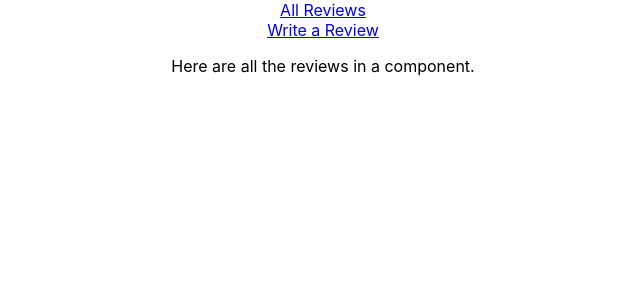
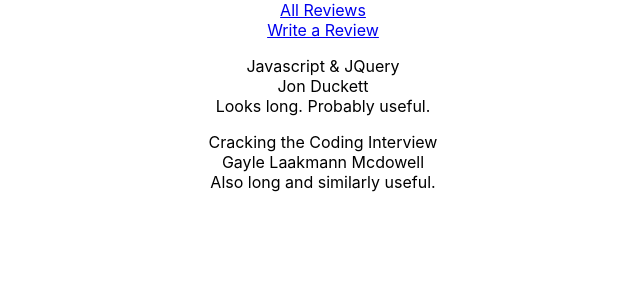
Before and after one commit to anirun/readmeapp-phase-2-pjt, a React (Create React App) app: page / in a window 1280 px wide. Shown: the top 300 px of the page, without its empty margins (317-957 px from the left). Built offline with nearby package versions, Linux system fonts and the light colour scheme; data requests are answered from the project's data file.

Commit message:
fetched json

```diff
--- a/db.json
+++ b/db.json
@@ -4,14 +4,14 @@
       "id": 1,
       "book": "Javascript & JQuery",
       "author": "Jon Duckett",
-      "review": "Looks long. Probably useful.",
+      "text": "Looks long. Probably useful.",
       "rating": 3
     },
     {
       "id": 2,
       "book": "Cracking the Coding Interview",
       "author": "Gayle Laakmann Mcdowell",
-      "review": "Also long and similarly useful.",
+      "text": "Also long and similarly useful.",
       "rating": 3
     }
   ]
--- a/src/App.js
+++ b/src/App.js
@@ -1,15 +1,25 @@
-import './App.css';
+import './App.css'
+import React, { useState, useEffect } from 'react'
 import {
   BrowserRouter as Router,
   Route,
   Switch
-} from 'react-router-dom';
-import ReviewsList from './components/ReviewsList';
-import NewReviewForm from './components/NewReviewForm';
-import Review from './components/Review';
+} from 'react-router-dom'
+import ReviewsList from './components/ReviewsList'
+import NewReviewForm from './components/NewReviewForm'
+import Review from './components/Review'
 import Navbar from './components/Navbar'
 
 function App() {
+
+  const [reviews, setReviews] = useState([])
+
+  useEffect(() => {
+    fetch('http://localhost:3000/reviews')
+    .then(res => res.json())
+    .then(data => setReviews(data))
+  }, [])
+
   return (
     <div className="App">
       <Router>
@@ -19,7 +29,7 @@
         <Switch>
 
           <Route exact path="/">
-            <ReviewsList />
+            <ReviewsList reviews={reviews} />
           </Route>
 
           <Route exact path="/reviews/new">
@@ -27,13 +37,13 @@
           </Route>
 
           <Route exact path="/reviews/:id">
-            <Review />
+            <Review reviews={reviews} />
           </Route>
 
         </Switch>
       </Router>
     </div>
-  );
+  )
 }
 
 export default App;
--- a/src/components/Review.js
+++ b/src/components/Review.js
@@ -1,9 +1,15 @@
 import React from 'react'
 
-function Review(props) {
+function Review({review}) {
     return (
         <div>
-            <p>Here's a review component</p>
+            <p></p>
+            {review.book}
+            <br/>
+            {review.author}
+            <br/>
+            {review.text}
+            <p></p>
         </div>
     )
 }
--- a/src/components/ReviewsList.js
+++ b/src/components/ReviewsList.js
@@ -1,9 +1,13 @@
-import React from 'react'
+import React from 'react';
+import Review from './Review';
 
-function ReviewsList(props) {
+function ReviewsList({reviews}) {
+
+    const mappedReviews = reviews.map((review) => <Review review={review} key={review.id} />)
+
     return (
         <div>
-            <p>Here are all the reviews in a component.</p>
+            {mappedReviews}
         </div>
     )
 }
```
